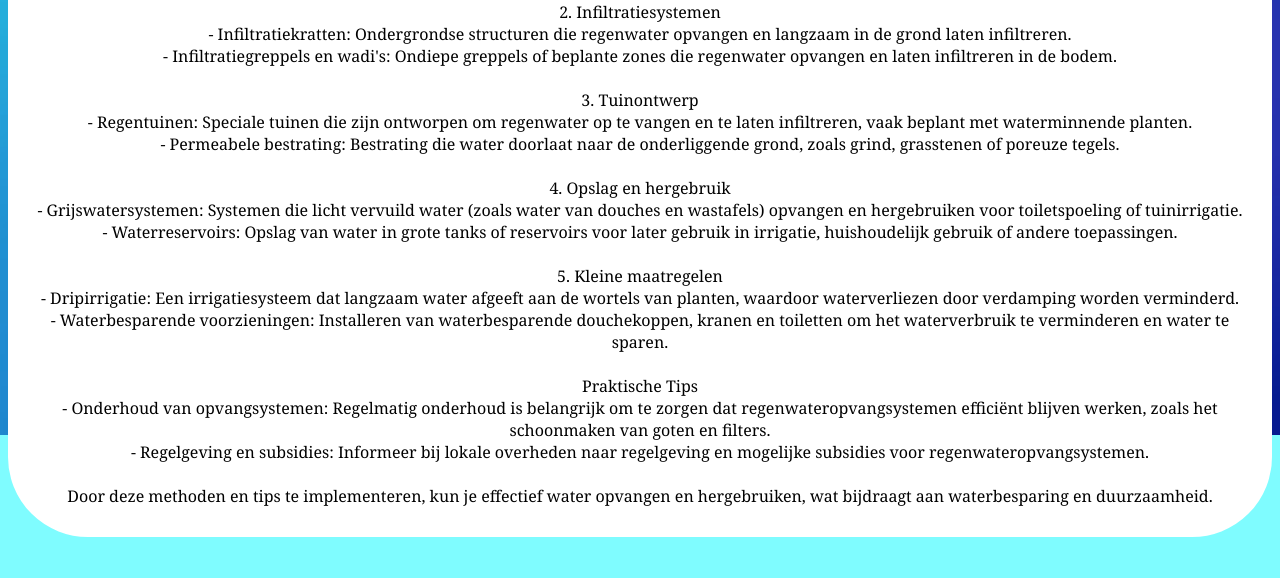
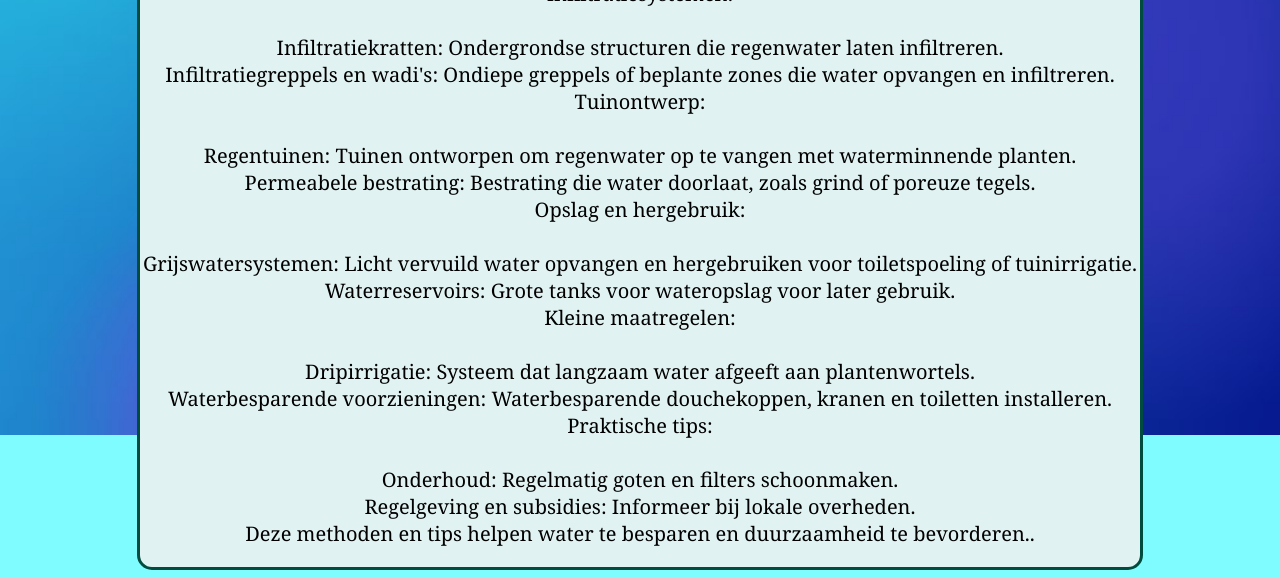
Before and after one commit to CatsAreCoolXD/projectwater, a plain HTML site: page watkanjijdoen.html in a window 1280 px wide. Shown: the part 285-863 px from the top of the page. Before the commit the page ends 830 px from the top, so only its background shows below. Drawn offline with Linux system fonts and the light colour scheme.

Commit message:
betere watkanjijdoen pagina

```diff
--- a/style.css
+++ b/style.css
@@ -161,8 +161,23 @@ kaas{
   height: 700px;
 }
 
-#infoplop {
+.infoplop {
   width: 500px;
+  display: block;
+  margin-left: auto;
+  margin-right: auto;
+  text-align: center;
+  background-color: #e0f2f1;
+  border: 3px solid #004d40;
+  border-radius: 2px;
+  border-top-left-radius: 15px;
+  border-top-right-radius: 15px;
+  border-bottom-left-radius: 15px;
+  border-bottom-right-radius: 15px;
+  font-size: 20px;
+}
+.infoplop2 {
+  width: 1000px;
   display: block;
   margin-left: auto;
   margin-right: auto;
--- a/watkanjijdoen.html
+++ b/watkanjijdoen.html
@@ -22,35 +22,35 @@
 <body>
   <script src="script.js"></script>
   <h1>Wat kan jij doen?</h1>
-<kaas>
-  <p>Wateropvang kan op verschillende manieren gebeuren, afhankelijk van de beschikbare ruimte, het doel en de hoeveelheid water die je wilt opvangen. Hier zijn enkele effectieve methoden om water op te vangen:
+<div class="infoplop2">
+  <p>Wateropvang kan op verschillende manieren:<br>
     <br>
-    1. Regenwateropvangsystemen<br>
-    - Regenwaterreservoirs: Installeren van een regenton of een regenwatertank om regenwater dat van het dak stroomt op te vangen. Dit kan eenvoudig zijn, zoals een regenton aan een regenpijp, of complexer, zoals ondergrondse reservoirs.<br>
-    - Groene daken: Daken bedekt met vegetatie die regenwater absorberen, waardoor de hoeveelheid afvloeiend water wordt verminderd en het water langer wordt vastgehouden.<br>
+    Regenwateropvangsystemen:<br>
     <br>
-    2. Infiltratiesystemen<br>
-    - Infiltratiekratten: Ondergrondse structuren die regenwater opvangen en langzaam in de grond laten infiltreren.<br>
-    - Infiltratiegreppels en wadi's: Ondiepe greppels of beplante zones die regenwater opvangen en laten infiltreren in de bodem.<br>
+    Regenwaterreservoirs: Regenton of ondergrondse tank om dakwater op te vangen.<br>
+    Groene daken: Vegetatiedaken die regenwater absorberen en vasthouden.<br>
+    Infiltratiesystemen:<br>
     <br>
-    3. Tuinontwerp<br>
-    - Regentuinen: Speciale tuinen die zijn ontworpen om regenwater op te vangen en te laten infiltreren, vaak beplant met waterminnende planten.<br>
-    - Permeabele bestrating: Bestrating die water doorlaat naar de onderliggende grond, zoals grind, grasstenen of poreuze tegels.<br>
+    Infiltratiekratten: Ondergrondse structuren die regenwater laten infiltreren.<br>
+    Infiltratiegreppels en wadi's: Ondiepe greppels of beplante zones die water opvangen en infiltreren.<br>
+    Tuinontwerp:<br>
     <br>
-    4. Opslag en hergebruik<br>
-    - Grijswatersystemen: Systemen die licht vervuild water (zoals water van douches en wastafels) opvangen en hergebruiken voor toiletspoeling of tuinirrigatie.<br>
-    - Waterreservoirs: Opslag van water in grote tanks of reservoirs voor later gebruik in irrigatie, huishoudelijk gebruik of andere toepassingen.<br>
+    Regentuinen: Tuinen ontworpen om regenwater op te vangen met waterminnende planten.<br>
+    Permeabele bestrating: Bestrating die water doorlaat, zoals grind of poreuze tegels.<br>
+    Opslag en hergebruik:<br>
     <br>
-    5. Kleine maatregelen<br>
-    - Dripirrigatie: Een irrigatiesysteem dat langzaam water afgeeft aan de wortels van planten, waardoor waterverliezen door verdamping worden verminderd.<br>
-    - Waterbesparende voorzieningen: Installeren van waterbesparende douchekoppen, kranen en toiletten om het waterverbruik te verminderen en water te sparen.<br>
+    Grijswatersystemen: Licht vervuild water opvangen en hergebruiken voor toiletspoeling of tuinirrigatie.<br>
+    Waterreservoirs: Grote tanks voor wateropslag voor later gebruik.<br>
+    Kleine maatregelen:<br>
     <br>
-    Praktische Tips<br>
-    - Onderhoud van opvangsystemen: Regelmatig onderhoud is belangrijk om te zorgen dat regenwateropvangsystemen efficiënt blijven werken, zoals het schoonmaken van goten en filters.<br>
-    - Regelgeving en subsidies: Informeer bij lokale overheden naar regelgeving en mogelijke subsidies voor regenwateropvangsystemen.<br>
+    Dripirrigatie: Systeem dat langzaam water afgeeft aan plantenwortels.<br>
+    Waterbesparende voorzieningen: Waterbesparende douchekoppen, kranen en toiletten installeren.<br>
+    Praktische tips:<br>
     <br>
-    Door deze methoden en tips te implementeren, kun je effectief water opvangen en hergebruiken, wat bijdraagt aan waterbesparing en duurzaamheid.</p>
-</kaas>
+    Onderhoud: Regelmatig goten en filters schoonmaken.<br>
+    Regelgeving en subsidies: Informeer bij lokale overheden.<br>
+    Deze methoden en tips helpen water te besparen en duurzaamheid te bevorderen..</p>
+  </div>
   </body>
 
 </html>
```
Also changed, not shown: index.html (+1 -1 lines). Lines whose indentation alone changed are shown as unchanged.
